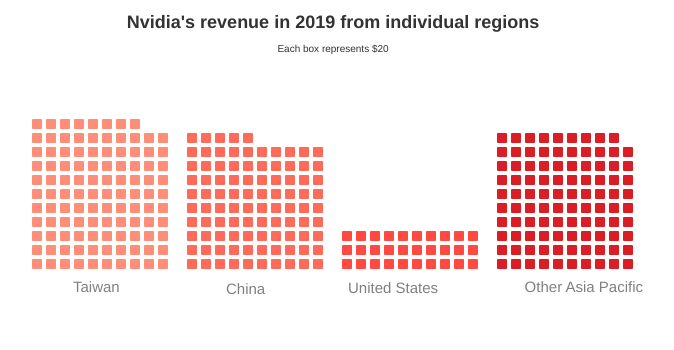
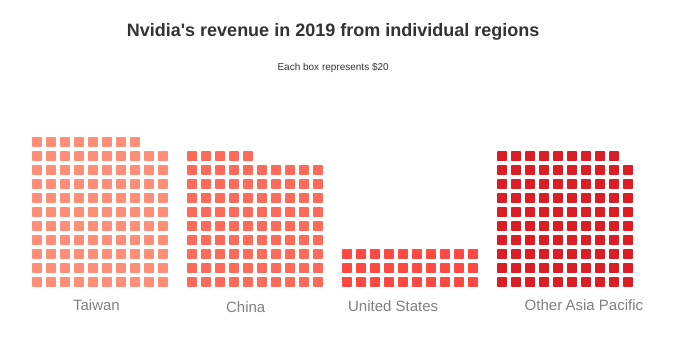
Before and after one commit to karishmavanjani/waffle-chart-stagger-animation, a plain HTML site: page index.html in a window 1280 px wide. Shown: the whole page, without its empty margins (307-981 px from the left). Drawn offline with nearby package versions, Linux system fonts and the light colour scheme.

Commit message:
style changes

```diff
--- a/style.css
+++ b/style.css
@@ -29,13 +29,14 @@ body {
 h1
 {
   font-size: 18px;
-    margin-bottom: 10px;
+    margin-bottom: 15px;
     font-weight: bold;
     text-align: center;
+      margin-top: 20px;
 }
 p
 {
-
+  margin-top: 20px;
       font-size: 10px;
           text-align: center;
 
```
